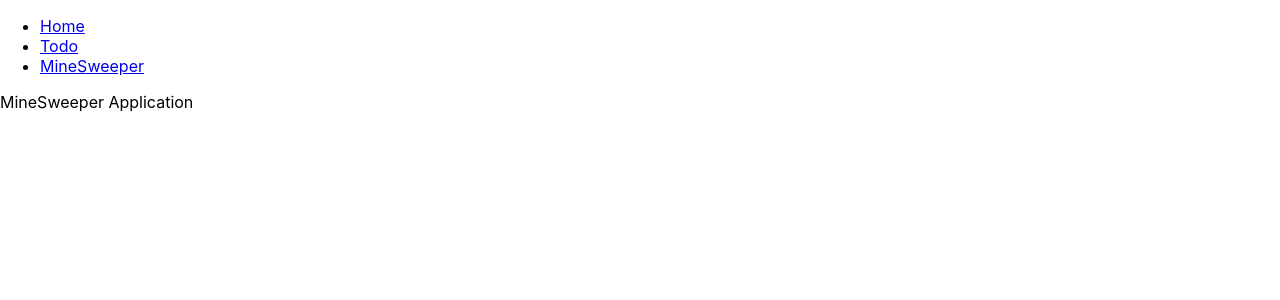
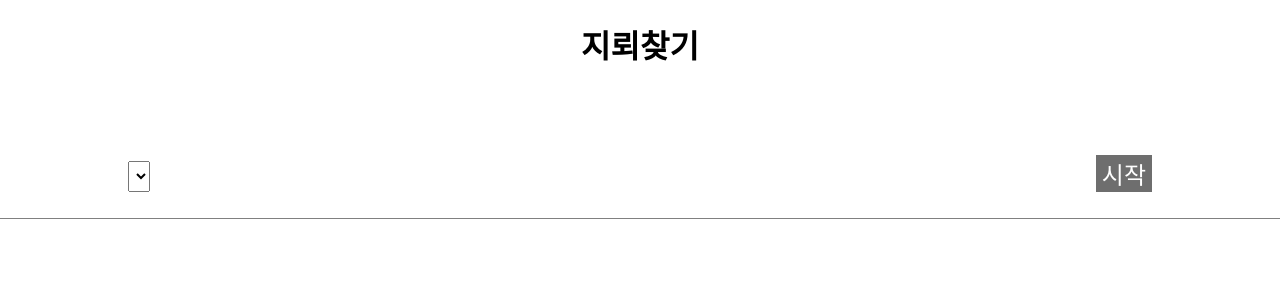
Before and after one commit to DonghyunKim98/React-Task-Application, a React (Create React App) app: page /MineSweeper in a window 1280 px wide. Shown: the top 300 px of the page. Built offline with nearby package versions, Linux system fonts and the light colour scheme.

Commit message:
feat : MineSweeper 1차 구현
- Static Value 분리
- State로 관리

```diff
--- a/src/App.tsx
+++ b/src/App.tsx
@@ -1,5 +1,5 @@
 import React from 'react';
-import {BrowserRouter as Router, Switch, Route, Link} from "react-router-dom";
+import {BrowserRouter as Router, Switch, Route} from "react-router-dom";
 import Home from './components/Home/Home';
 import Todo from './components/Todo/Todo'
 import MineSweeper from './components/MineSweeper/MineSweeper';
@@ -8,23 +8,6 @@ import MineSweeper from './components/MineSweeper/MineSweeper';
 function App() {
   return (
     <Router>
-      <div>
-        <nav>
-          <ul>
-            <li>
-              <Link to="/">Home</Link>
-            </li>
-            <li>
-              <Link to="/todo">Todo</Link>
-            </li>
-            <li>
-              <Link to="/MineSweeper">MineSweeper</Link>
-            </li>
-          </ul>
-        </nav>
-
-        {/* A <Switch> looks through its children <Route>s and
-            renders the first one that matches the current URL. */}
         <Switch>
           <Route path="/todo">
             <Todo />
@@ -36,7 +19,6 @@ function App() {
             <Home />
           </Route>
         </Switch>
-      </div>
     </Router>
   );
 }
--- a/src/components/Home/Home.tsx
+++ b/src/components/Home/Home.tsx
@@ -1,10 +1,21 @@
 import React from 'react';
+import {Link} from 'react-router-dom';
 
 function Home() {
     return (
-        <div>
-            Home Application
-        </div>
+        <nav>
+        <ul>
+          <li>
+            <Link to="/">Home</Link>
+          </li>
+          <li>
+            <Link to="/todo">Todo</Link>
+          </li>
+          <li>
+            <Link to="/MineSweeper">MineSweeper</Link>
+          </li>
+        </ul>
+      </nav>
     );
 }
 
--- /dev/null
+++ b/src/components/MineSweeper/MineSweeper.css
@@ -0,0 +1,90 @@
+body{
+    font-family: 'Nanum Gothic Coding', monospace;
+}
+
+header{
+    position: relative;
+    text-align: center;
+    margin:auto 0;
+}
+
+nav{
+    display: block;
+    position : relative;
+    height: 8rem;
+    border-bottom: gray 1px solid;
+}
+
+nav select{
+    position: absolute;
+    font-size : 1.5rem;
+    left : 10%;
+    bottom: 20%;
+}
+
+#custom_Field{
+    position: absolute;
+    left : 30%;
+    bottom: 20%;
+    font-size: 1.5rem;
+}
+
+#cusotm_Width{
+    position: absolute;
+}
+
+#rowInput {
+    width: 5rem;
+    font-size: 1.5rem;
+}
+#heightInput{
+    width: 5rem;
+    font-size: 1.5rem;
+}
+#bombInput{
+    width:5rem;
+    font-size:1.5rem;
+}
+
+#game_info{
+    position: absolute;
+    left :45%;
+    bottom: 20%;
+    font-size: 1.5rem;
+}
+
+
+#startBtn{
+    position: absolute;
+    right: 10%;
+    bottom: 20%;
+    background-color:#323232;
+    border-bottom:2px solid #777777;
+    font-size: 24px;
+    opacity: 0.7;
+    border: none;
+    color: white;
+    text-align: center;
+    text-decoration: none;
+    display: inline-block;
+}
+section{
+    position : relative;
+    text-align: center;
+    margin-top: 4rem;
+}
+
+section table{
+    margin: 0;
+    position: absolute;
+    left : 50%;
+    margin-right: -50%;
+    border-collapse: collapse;
+    transform: translate(-50%,0%);
+}
+
+section table tr td{
+    border: 1px solid black;
+    background-color: green;
+    margin : 0;
+}
--- a/src/components/MineSweeper/MineSweeper.tsx
+++ b/src/components/MineSweeper/MineSweeper.tsx
@@ -1,9 +1,18 @@
-import React from 'react';
+import React, { useState } from 'react';
+import "./MineSweeper.css";
+import { initGameData, gameDataInterface, level, width, height } from './MineSweeperData';
+function MineSweeper() {
+    const [gameData,setGameData] : [gameDataInterface,Function] = useState(initGameData);
 
-function MineSweeper(){
     return (
         <div>
-            MineSweeper Application
+            <header id="header">
+                <h1>지뢰찾기</h1>
+            </header>
+            <nav id="nav">
+                <select id="level_select"></select>
+                <button id="startBtn">시작</button>
+            </nav>
         </div>
     )
 }
--- /dev/null
+++ b/src/components/MineSweeper/MineSweeperData.ts
@@ -0,0 +1,25 @@
+export interface gameDataInterface {
+    selectLevel: string,
+    flagCnt: number,
+    bombCnt: number,
+    time: number,
+    blankCnt: number,
+    row: number,
+    col: number,
+}
+export const level : Object = {
+    "초급": [10, 10, 10],
+    "중급": [15, 15, 20],
+    "고급": [20, 20, 40],
+    "사용자 설정": null,
+  };
+export const width : number =300, height : number =300;
+export const initGameData : gameDataInterface = {
+    selectLevel: "초급",
+    flagCnt: 0,
+    bombCnt: 0,
+    time: 0,
+    blankCnt: 0,
+    row: 0,
+    col: 0,
+}
```
Also changed, not shown: 1 other file (tests, documents, lock files or other folders).
